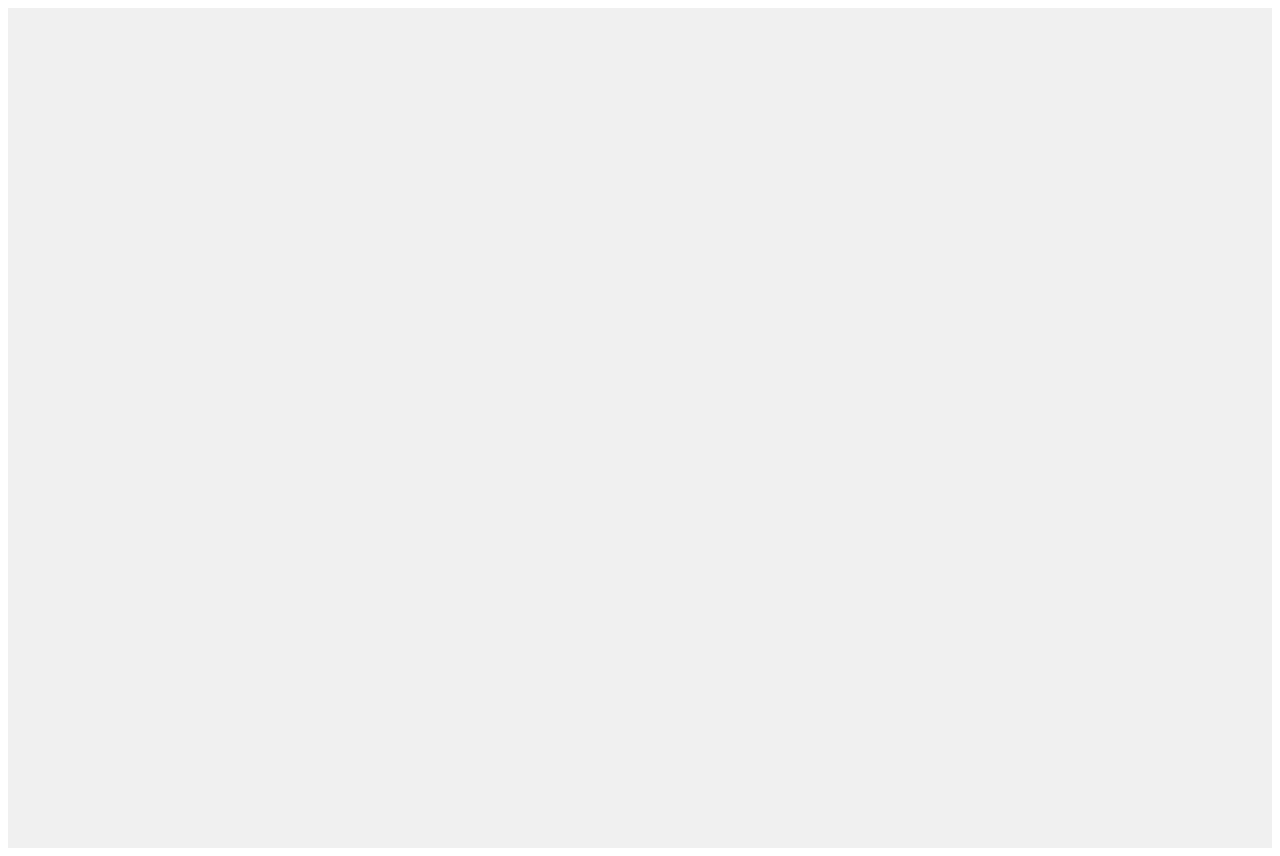
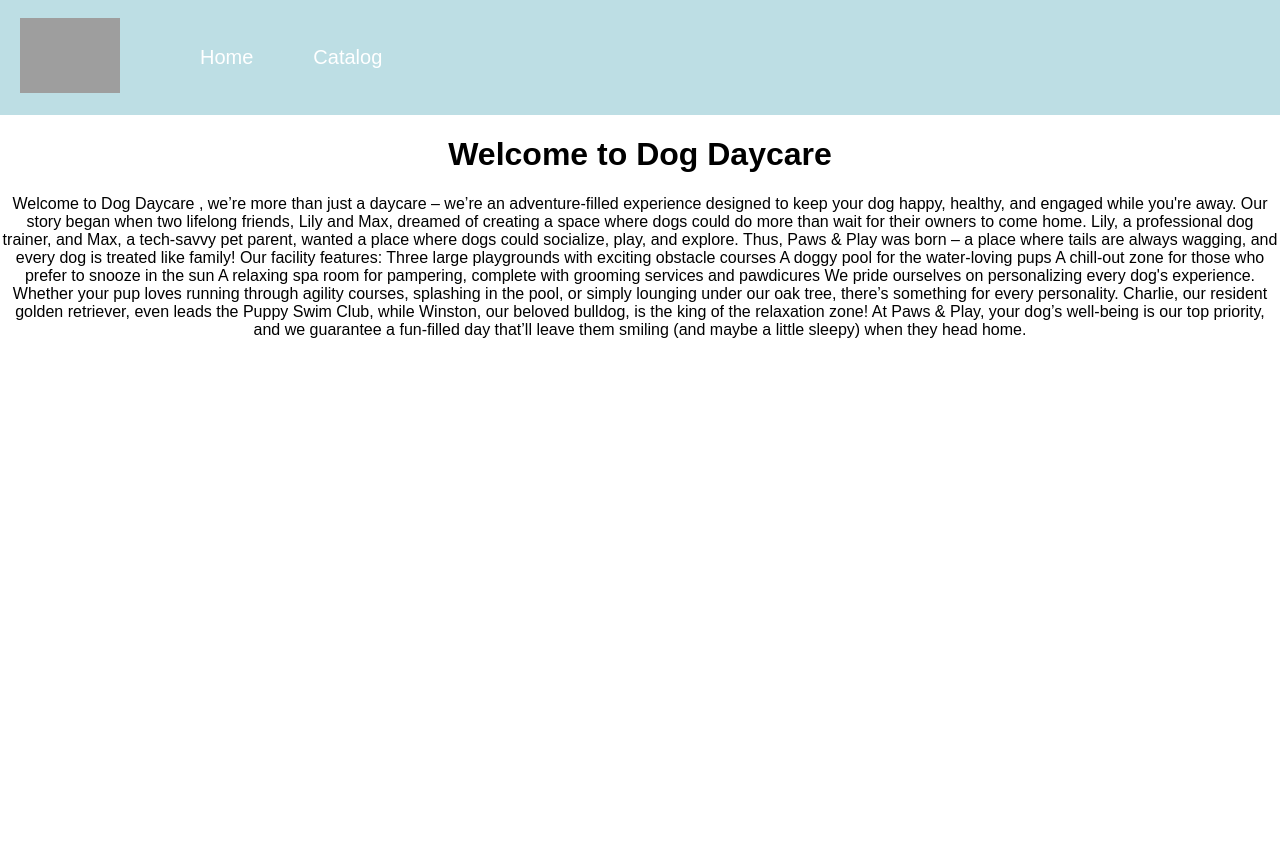
Before and after one commit to alvinjhson/Dog-Daycare, a React (Vite) app: page /#/Home in a window 1280 px wide. Before the commit this address had no page. After the commit the page ends 800 px from the top, so only its background shows below. Built offline with nearby package versions, Linux system fonts and the light colour scheme; grey boxes are pictures that could not be loaded.

Commit message:
Catalog and information done

```diff
--- a/src/App.css
+++ b/src/App.css
@@ -1,30 +1,72 @@
-.container {
-  text-align: center;
-  padding: 20px;
+/* General styling */
+body {
+  margin: 0;
+  font-family: Arial, sans-serif;
 }
 
-.nav-links {
-  list-style: none;
-  padding: 0;
-  display: flex;
-  justify-content: center;
-  gap: 20px;
+.app {
+  text-align: center;
 }
 
-.nav-links li {
+/* Header and banner styling */
+.header {
+  background-color: rgb(189, 222, 228); /* Choose your desired color */
+  padding: 20px;
+  display: flex;
+  justify-content: flex-start;
+  align-items: center;
+  color: rgb(138, 46, 46);
+  height: 75px;
+}
+
+/* Logo styling */
+.logo img {
+  width: 100px;
+  height: auto;
+  margin-right: 20px; /* Adds space between the logo and nav */
+}
+
+/* Navigation styling */
+.nav ul {
+  list-style-type: none;
+  display: flex;  /* Ensure nav links are in a row */
+  gap: 20px;      /* Adds space between each link */
   margin: 0;
 }
 
-.nav-links a {
-  text-decoration: none;
-  color: #007bff;
+.nav li {
+  display: inline;
 }
 
-.nav-links a:hover {
-  color: #0056b3;
+.nav a {
+  text-decoration: none;
+  color: white;
+  font-size: 20px;
+  padding: 10px 20px;
+  border-radius: 5px;
+  transition: background 0.3s ease;
 }
 
-h1 {
-  font-size: 24px;
-  margin-bottom: 20px;
+/* Hover effect for links */
+.nav a:hover {
+  background: rgba(13, 139, 167, 0.2);
 }
+
+/* Optional for responsiveness */
+@media (max-width: 768px) {
+  .header {
+    flex-direction: column;
+    justify-content: center;
+    height: auto;
+  }
+
+  .nav ul {
+    flex-direction: column;
+    gap: 10px;
+    margin-top: 10px;
+  }
+
+  .nav a {
+    font-size: 18px;
+  }
+}
--- a/src/App.jsx
+++ b/src/App.jsx
@@ -1,21 +1,40 @@
 import React from 'react';
-import { Routes, Route } from 'react-router-dom';
+import { Routes, Route, Link } from 'react-router-dom';
 import Home from './components/Home';
 import Catalog from './components/Catalog';
+import Information from './components/Information';
+import './App.css'; // Import CSS file
+import dogpic from '/Volumes/ssd1/dogpic.jpg';
+
 
 const App = () => {
   return (
-    <div className="container">
-
-      <nav>
-        <ul className="nav-links">
+    <div className="app">
+    {/* Header section with logo and navigation */}
+    <header className="header">
+      <div className="logo">
+        <img src= {dogpic} alt="Website Logo" />
+      </div>
+      <nav className="nav">
+        <ul>
+          <li>
+            <Link to="/Home">Home</Link>
+          </li>
+          <li>
+            <Link to="/catalog">Catalog</Link>
+          </li>
         </ul>
       </nav>
+    </header>
+
+    {/* Other components will go here */}
 
 
       <Routes>
-        <Route path="/" element={<Home />} />
+        <Route path="/Home" element={<Home />} />
         <Route path="/catalog" element={<Catalog />} />
+        {/* Dynamic route for each dog's information */}
+        <Route path="/information/:chipNumber" element={<Information />} />
       </Routes>
     </div>
   );
--- a/src/components/Catalog.jsx
+++ b/src/components/Catalog.jsx
@@ -1,20 +1,24 @@
 import React, { useEffect, useState } from 'react';
+import { Link } from 'react-router-dom'; // Import Link from react-router-dom
 
 const Catalog = () => {
   const [dogs, setDogs] = useState([]);
   const [loading, setLoading] = useState(true);
   const [error, setError] = useState(null);
+  const [searchQuery, setSearchQuery] = useState('');
+  const [selectedRace, setSelectedRace] = useState('');
+  const [selectedAge, setSelectedAge] = useState('');
 
   useEffect(() => {
     fetch('https://api.jsonbin.io/v3/b/66ea6857e41b4d34e4325758')
       .then(response => {
         if (!response.ok) {
-          throw new Error('Något gick fel vid hämtningen av data');
+          throw new Error('fel hämta data');
         }
         return response.json();
       })
       .then(data => {
-        setDogs(data.record); // Spara hundarna i state
+        setDogs(data.record);
         setLoading(false);
       })
       .catch(error => {
@@ -23,29 +27,83 @@ const Catalog = () => {
       });
   }, []);
 
+  const filteredDogs = dogs.filter(dog => {
+    return (
+      dog.name.toLowerCase().includes(searchQuery.toLowerCase()) &&
+      (selectedRace === '' || dog.breed === selectedRace) &&
+      (selectedAge === '' || dog.age === parseInt(selectedAge))
+    );
+  });
+
   if (loading) {
-    return <p>Laddar hundar...</p>;
+    return <p>Laddar hundar</p>;
   }
 
   if (error) {
-    return <p>Ett fel uppstod: {error}</p>;
+    return <p>fel uppstod {error}</p>;
   }
+
+  const uniqueRaces = [...new Set(dogs.map(dog => dog.breed))];
+
   return (
     <div>
-    <h1>Katalog</h1>
-    <p>Här är en lista över våra hundar:</p>
+      <h1>Catalog</h1>
 
-    <div style={{ display: 'flex', flexWrap: 'wrap', gap: '20px' }}>
-      {dogs.map(dog => (
+
+      <input
+        type="text"
+        placeholder="Search after name"
+        value={searchQuery}
+        onChange={e => setSearchQuery(e.target.value)}
+        style={{ marginBottom: '10px', padding: '5px' }}
+      />
+
+
+      <select
+        value={selectedRace}
+        onChange={e => setSelectedRace(e.target.value)}
+        style={{ marginLeft: '10px', padding: '5px' }}
+      >
+        <option value="">All dogtypes</option>
+        {uniqueRaces.map(race => (
+          <option key={race} value={race}>
+            {race}
+          </option>
+        ))}
+      </select>
+
+
+      <select
+        value={selectedAge}
+        onChange={e => setSelectedAge(e.target.value)}
+        style={{ marginLeft: '10px', padding: '5px' }}
+      >
+        <option value="">All years</option>
+        <option value="1">1 year</option>
+        <option value="2">2 year</option>
+        <option value="3">3 year</option>
+        <option value="4">4 year</option>
+        <option value="5">5 year</option>
+      </select>
+
+      <div style={{ display: 'flex', flexWrap: 'wrap', gap: '20px', marginTop: '20px' }}>
+        {filteredDogs.length > 0 ? (
+          filteredDogs.map(dog => (
             <div key={dog.chipNumber} style={{ textAlign: 'center' }}>
+
+              <Link to={`/information/${dog.chipNumber}`}>
                 <img
                   src={dog.img}
                   alt={dog.name}
-            style={{ width: '150px', height: 'auto', borderRadius: '10px' }}
+                  style={{ width: '150px', height: '150px', objectFit: 'cover', borderRadius: '10px' }}
                 />
                 <h3>{dog.name}</h3>
+              </Link>
             </div>
-      ))}
+          ))
+        ) : (
+          <p>Inga hundar matchar din sökning.</p>
+        )}
       </div>
     </div>
   );
--- a/src/components/Home.jsx
+++ b/src/components/Home.jsx
@@ -10,9 +10,9 @@ const Home = () => {
         <h1>Welcome to Dog Daycare</h1>
 
 
-        <Link to="/catalog">
+        {/* <Link to="/catalog">
           <button style={{ margin: '20px 0' }}>Gå till Katalog</button>
-        </Link>
+        </Link> */}
 
 
 
--- a/src/components/Information.jsx
+++ b/src/components/Information.jsx
@@ -1,10 +1,60 @@
-import React from 'react';
+import React, { useEffect, useState } from 'react';
+import { useParams } from 'react-router-dom';
 
 const Information = () => {
+  const { chipNumber } = useParams();
+  const [dog, setDog] = useState(null);
+  const [loading, setLoading] = useState(true);
+  const [error, setError] = useState(null);
+
+  useEffect(() => {
+
+    fetch('https://api.jsonbin.io/v3/b/66ea6857e41b4d34e4325758')
+      .then(response => {
+        if (!response.ok) {
+          throw new Error('Fel');
+        }
+        return response.json();
+      })
+      .then(data => {
+        const selectedDog = data.record.find(d => d.chipNumber === chipNumber);
+        if (selectedDog) {
+          setDog(selectedDog);
+        } else {
+          setError('hittade inte hund.');
+        }
+        setLoading(false);
+      })
+      .catch(error => {
+        setError(error.message);
+        setLoading(false);
+      });
+  }, [chipNumber]);
+
+  if (loading) {
+    return <p>Laddar information</p>;
+  }
+
+  if (error) {
+    return <p>fel uppstod {error}</p>;
+  }
+
+  if (!dog) {
+    return <p>Hitta ingen hund</p>;
+  }
+
   return (
     <div>
-      <h1></h1>
-      <p></p>
+      <h1>{dog.name}</h1>
+      <img src={dog.img} alt={dog.name} style={{ width: '300px', height: 'auto', borderRadius: '10px' }} />
+      <p>Breed: {dog.breed}</p>
+      <p>Sex: {dog.sex}</p>
+      <p>Age: {dog.age} år</p>
+      <p>Chipnumber: {dog.chipNumber}</p>
+      <h3>Ägarinformation</h3>
+      <p>Owner: {dog.owner.name} {dog.owner.lastName}</p>
+      <p>Phonenumber: {dog.owner.phoneNumber}</p>
+      <p>{dog.present ? 'present' : 'not present'}</p>
     </div>
   );
 };
```
Lines whose indentation alone changed are shown as unchanged.
